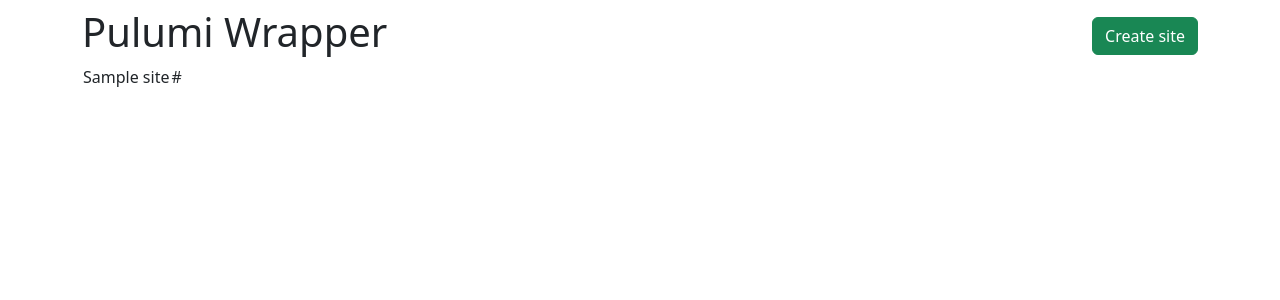
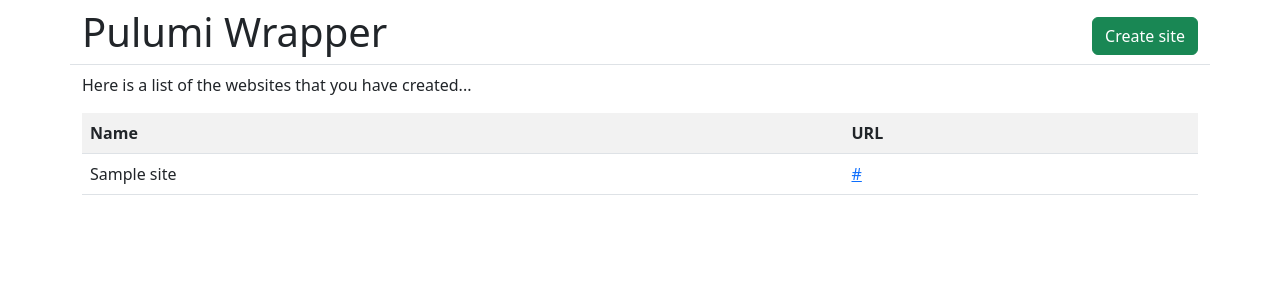
Before and after one commit to wjrm500/PulumiWrapper, a Flask app: template templates/sites/sites_index.html in a window 1280 px wide. Shown: the top 300 px of the page. Run offline with Flask 2, Linux system fonts and the light colour scheme; the template is opened without the code that fills it: most values are stand-ins (such as "Sample title", 1, 10 or a date in 2020).

Commit message:
Displaying created websites in nice table with explanatory text

```diff
--- a/templates/base.html
+++ b/templates/base.html
@@ -9,7 +9,7 @@
 </head>
 <body>
     <div class="m-2">
-        <header class="container">
+        <header class="container mb-2 border-bottom">
             <div class="row">
                 <div class="col-10 h1">Pulumi Wrapper</div>
                 <div class="col-2 d-flex justify-content-end align-items-center">{% block nav %}{% endblock %}</div>
--- a/templates/sites/sites_index.html
+++ b/templates/sites/sites_index.html
@@ -7,13 +7,21 @@
 {% block content %}
     {% if not sites %}
         <p class="p-2 rounded" style="background-color: #CCCCCC">You haven't created any websites yet - get started by creating one <a href="{{ url_for('sites.create') }}">here</a>!</p>
+    {% else %}
+        <p>Here is a list of the websites that you have created...</p>
+        <table class="table table-striped">
+            <tr>
+                <th>Name</th>
+                <th>URL</th>
+            </tr>
+            {% for site in sites %}
+                <tr>
+                    <td>{{ site.name }}</td>
+                    <td>
+                        <a href="{{ site.url }}">{{ site.url }}</a>
+                    </td>
+                </tr>
+            {% endfor %}
+        </table>
     {% endif %}
-    <table>
-        {% for site in sites %}
-            <tr>
-                <td>{{ site.name }}</td>
-                <td>{{ site.url }}</td>
-            </tr>
-        {% endfor %}
-    </table>
 {% endblock %}
```
